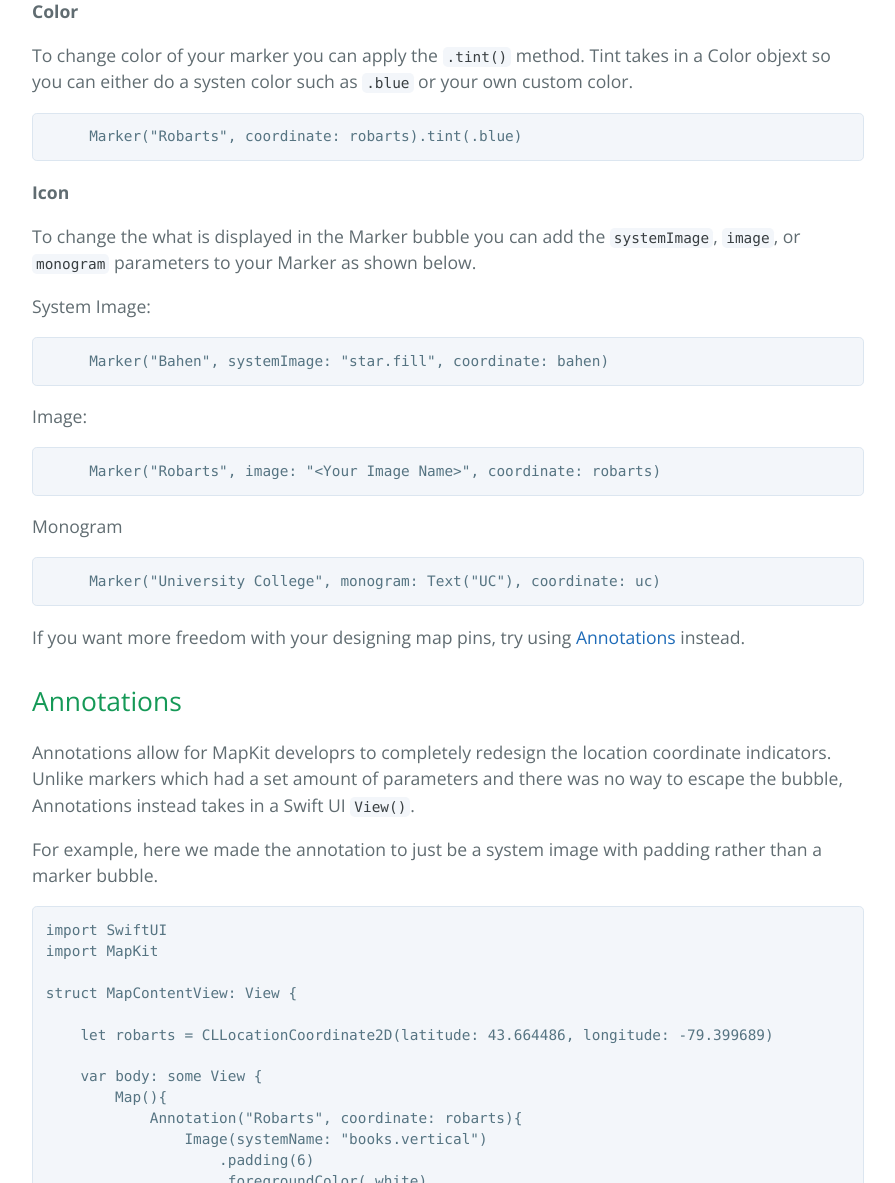
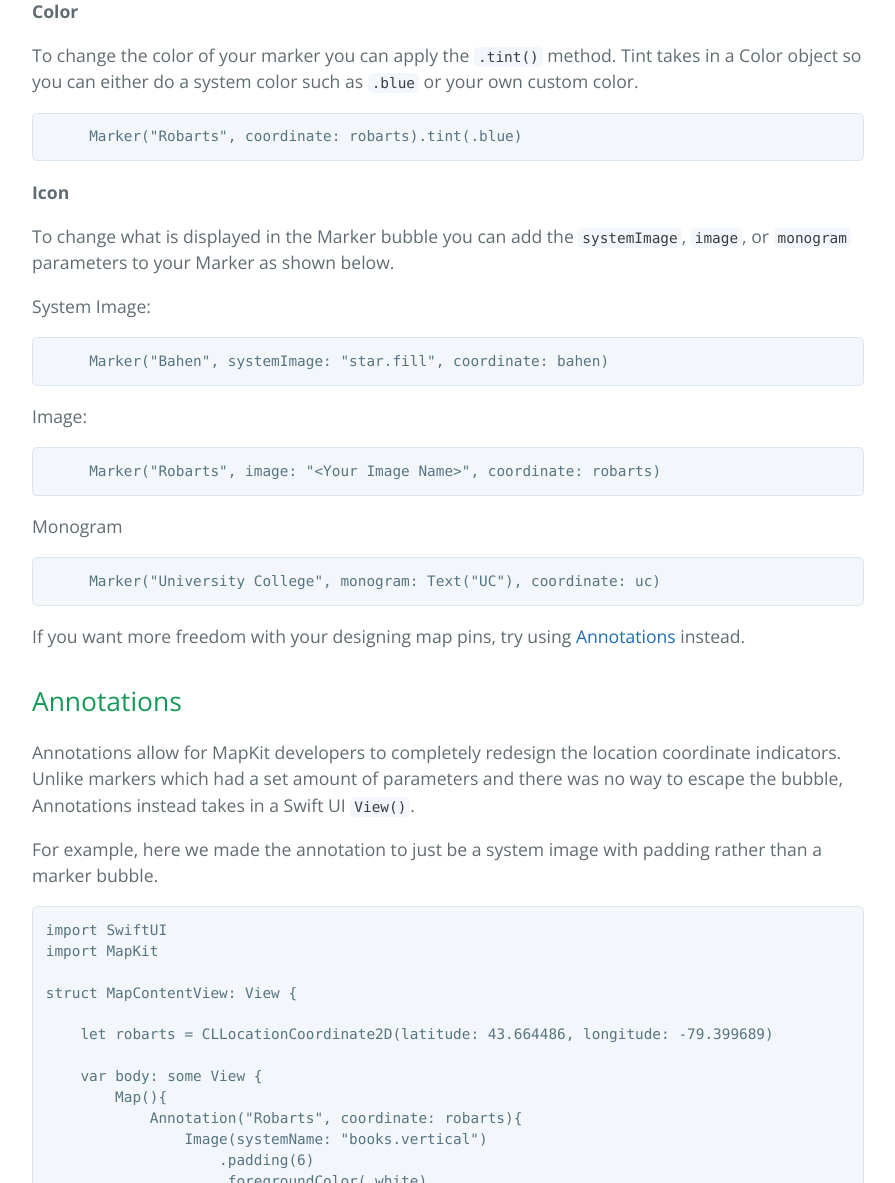
Before and after one commit to learning-software-engineering/learning-software-engineering.github.io, a Jekyll site: the page built from Topics/Tech_Stacks/Swift_Mapkit.md, in a window 1280 px wide and 1400 px high, scrolled down 7083 px. Shown: the part 217-1400 px from the top of the window, without its empty margins (192-1087 px from the left). Built offline with Jekyll 4.4.1, drawn with Linux system fonts in a browser that asks for light colours; our own code applies the rules of GitHub Pages for plain Markdown files; some of the changed text lies outside the part shown.

Commit message:
Fixed more typos

````diff
--- a/Topics/Tech_Stacks/Swift_Mapkit.md
+++ b/Topics/Tech_Stacks/Swift_Mapkit.md
@@ -151,7 +151,7 @@ There are a couple of ways to customize your marker, such as color and what is d
 
 **Color**
 
-  To change color of your marker you can apply the `.tint()` method. Tint takes in a Color objext so you can either do a systen color such as `.blue` or your own custom color.
+  To change the color of your marker you can apply the `.tint()` method. Tint takes in a Color object so you can either do a system color such as `.blue` or your own custom color.
 
   ```swift
      Marker("Robarts", coordinate: robarts).tint(.blue)
@@ -159,7 +159,7 @@ There are a couple of ways to customize your marker, such as color and what is d
 
 **Icon**
 
-  To change the what is displayed in the Marker bubble you can add the `systemImage`, `image`, or `monogram` parameters to your Marker as shown below.
+  To change what is displayed in the Marker bubble you can add the `systemImage`, `image`, or `monogram` parameters to your Marker as shown below.
 
   System Image:
   ```swift
@@ -177,7 +177,7 @@ There are a couple of ways to customize your marker, such as color and what is d
 
 If you want more freedom with your designing map pins, try using [Annotations](#annotations-1) instead.
 ## Annotations
-Annotations allow for MapKit developrs to completely redesign the location coordinate indicators.
+Annotations allow for MapKit developers to completely redesign the location coordinate indicators.
 Unlike markers which had a set amount of parameters and there was no way to escape the bubble, Annotations instead takes in a Swift UI `View()`.
 
 For example, here we made the annotation to just be a system image with padding rather than a marker bubble.
````
Also changed, not shown: other parts of Topics/Tech_Stacks/Swift_Mapkit.md (+3 -3 lines).
